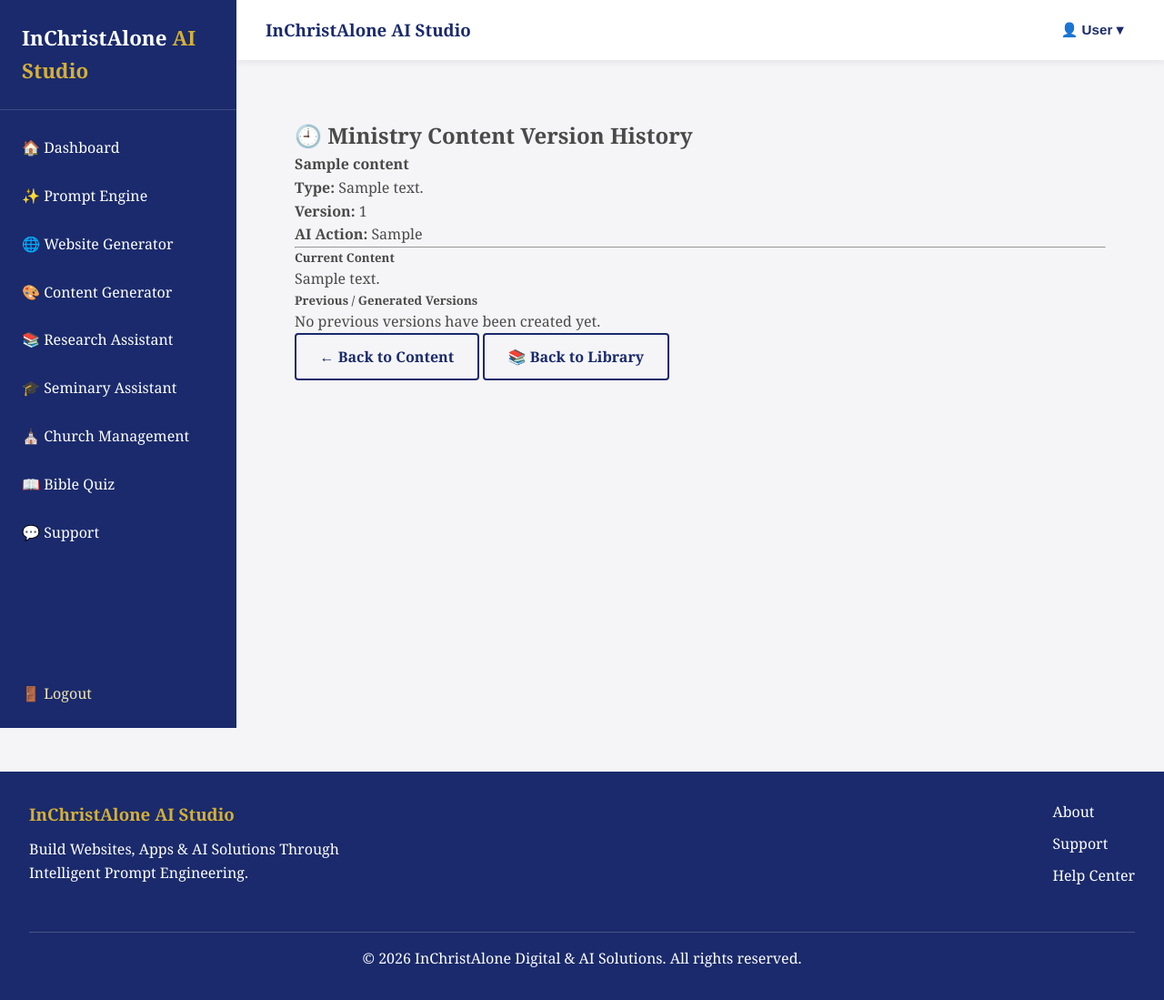
After one commit to taiwolade-dot/InChristAlone-AI-Studio, a Flask app: page /ministry/content/1/history in a window 1280 px wide. The commit adds this page. Shown: the whole page at 91% size. Run offline with Flask 3, Linux system fonts and the light colour scheme; a user stored in the database is signed in; tables that the repository leaves empty hold one stand-in row (values such as "Sample post").

Commit message:
v3.5.7 ministry content history and version restore foundation

```diff
--- a/modules/ministry/routes.py
+++ b/modules/ministry/routes.py
@@ -141,6 +141,26 @@ def content_library():
     )
 
 
+@ministry_bp.route("/content/<int:content_id>/history")
+@login_required
+def content_history(content_id):
+
+    content = MinistryContent.query.get_or_404(content_id)
+
+    versions = MinistryContent.query.filter(
+        MinistryContent.owner_id == current_user.id,
+        MinistryContent.parent_id == content.id
+    ).order_by(
+        MinistryContent.version_number.desc()
+    ).all()
+
+    return render_template(
+        "ministry/content_history.html",
+        content=content,
+        versions=versions
+    )
+
+
 @ministry_bp.route("/content/<int:content_id>")
 @login_required
 def view_content(content_id):
--- /dev/null
+++ b/templates/ministry/content_history.html
@@ -0,0 +1,90 @@
+{% extends "base.html" %}
+
+{% block content %}
+
+<div class="container mt-4">
+
+    <h2>🕘 Ministry Content Version History</h2>
+
+    <div class="card mt-3">
+        <div class="card-body">
+
+            <h4>{{ content.title }}</h4>
+
+            <p>
+                <strong>Type:</strong>
+                {{ content.content_type }}
+                <br>
+                <strong>Version:</strong>
+                {{ content.version_number or 1 }}
+                <br>
+                <strong>AI Action:</strong>
+                {{ content.ai_action or "Original Content" }}
+            </p>
+
+            <hr>
+
+            <h5>Current Content</h5>
+
+            <p style="white-space: pre-line;">{{ content.content }}</p>
+
+        </div>
+    </div>
+
+    <div class="card mt-3">
+        <div class="card-body">
+
+            <h5>Previous / Generated Versions</h5>
+
+            {% if versions %}
+
+                {% for version in versions %}
+
+                    <div class="border rounded p-3 mb-3">
+
+                        <h6>
+                            Version {{ version.version_number or 1 }}
+                        </h6>
+
+                        <p>
+                            <strong>AI Action:</strong>
+                            {{ version.ai_action or "AI Generated" }}
+                            <br>
+                            <strong>Created:</strong>
+                            {{ version.created_at }}
+                        </p>
+
+                        <p style="white-space: pre-line;">
+                            {{ version.content }}
+                        </p>
+
+                    </div>
+
+                {% endfor %}
+
+            {% else %}
+
+                <p>No previous versions have been created yet.</p>
+
+            {% endif %}
+
+        </div>
+    </div>
+
+    <div class="mt-3">
+
+        <a class="btn-secondary"
+           href="{{ url_for('ministry.view_content', content_id=content.id) }}">
+            ← Back to Content
+        </a>
+
+        <a class="btn-secondary"
+           href="{{ url_for('ministry.content_library') }}">
+            📚 Back to Library
+        </a>
+
+    </div>
+
+</div>
+
+{% endblock %}
--- a/templates/ministry/content_view.html
+++ b/templates/ministry/content_view.html
@@ -23,6 +23,11 @@
             </p>
 
             <a class="btn-secondary"
+               href="{{ url_for('ministry.content_history', content_id=content.id) }}">
+                🕘 Version History
+            </a>
+
+            <a class="btn-secondary"
                href="{{ url_for('ministry.content_library') }}">
                 ← Back to Library
             </a>
```
Also changed, not shown: models.py (+13 -13 lines), modules/ai_assistant/routes.py (+26 -1 lines).
